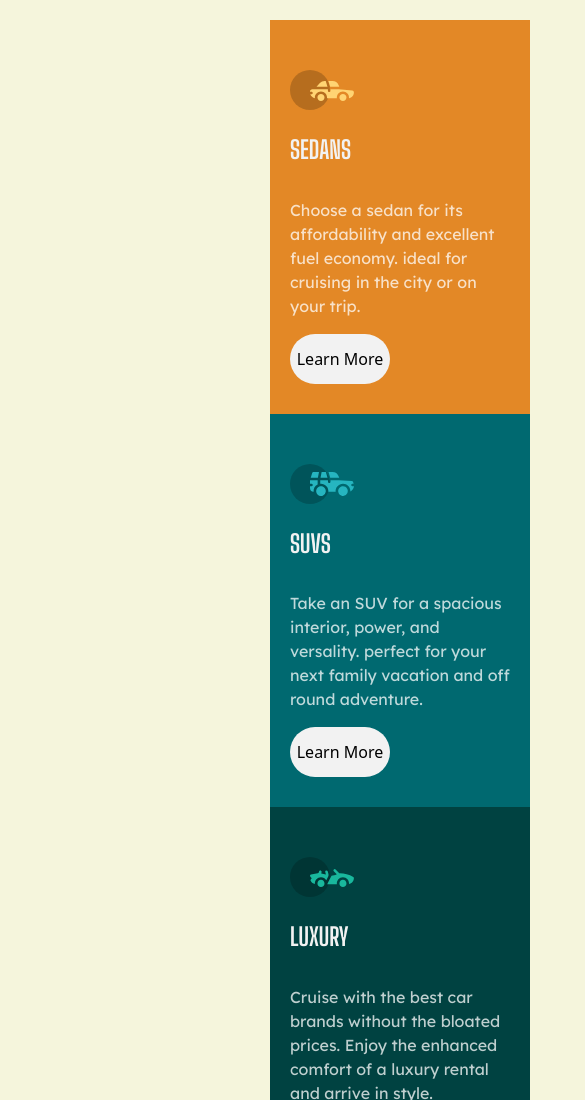
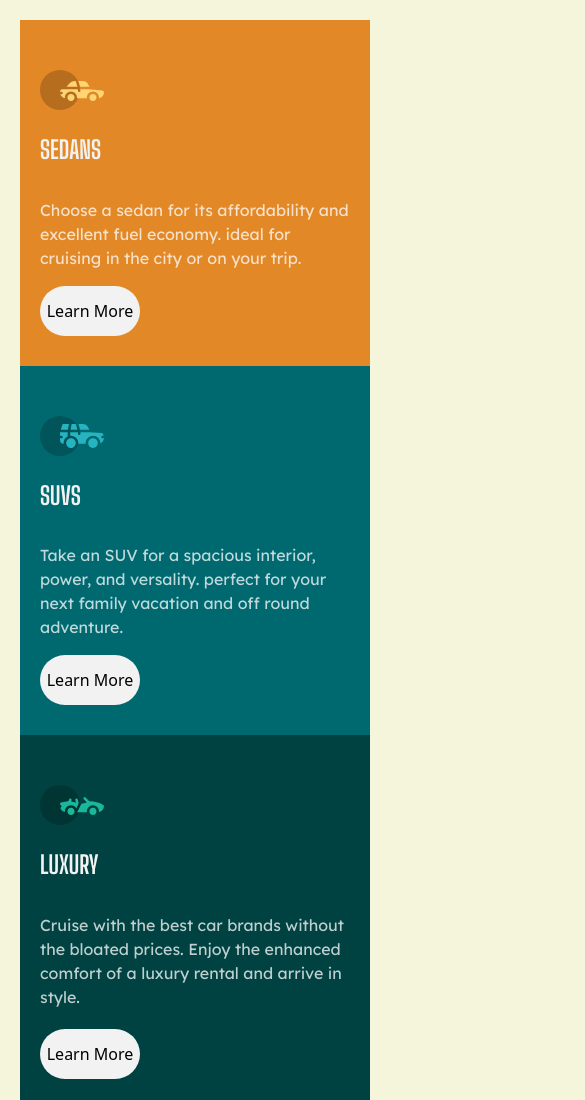
Before and after one commit to sfad001/my-first, a plain HTML site: page index.html in a window 390 px wide. Shown: the top 1100 px of the page, 585 px wide, since content can reach past the window. Drawn offline with nearby package versions, Linux system fonts and the light colour scheme.

Commit message:
first commit

```diff
--- a/style.css
+++ b/style.css
@@ -3,11 +3,11 @@
 @import url("https://fonts.googleapis.com/css2?family=Big+Shoulders+Display:wght@100..900&display=swap");
 
 :root {
-  brightorange: hsl(31, 77%, 52%);
-  darkcyan: hsl(184, 100%, 22%);
-  verydarkcyan: hsl(179, 100%, 13%);
-  transparentwhite: hsla(0, 0%, 100%, 0.75);
-  verylightgray: hsl(0, 0%, 95%);
+  --brightorange: hsl(31, 77%, 52%);
+  --darkcyan: hsl(184, 100%, 22%);
+  --verydarkcyan: hsl(179, 100%, 13%);
+  --transparentwhite: hsla(0, 0%, 100%, 0.75);
+  --verylightgray: hsl(0, 0%, 95%);
 }
 
 * {
@@ -20,10 +20,10 @@ body {
 }
 .main {
   width: 800px;
-  height: 500px;
+  height: 400px;
   display: flex;
   margin: auto;
-  padding-top: 100px;
+  margin-top: 50px;
 }
 .suv {
   background-color: hsl(184, 100%, 22%);
@@ -92,12 +92,12 @@ button {
   font-family: "Big Shoulders Display", sans-serif;
 }
 
-@media (max-width: 400px) {
+@media (max-width: 500px) {
   .main {
     display: flex;
     flex-direction: column;
-    padding: 0 270px;
-    margin: 20px 0;
+    width: 350px;
+    margin: 20px auto;
   }
   .suv {
     padding-bottom: 30px;
```
